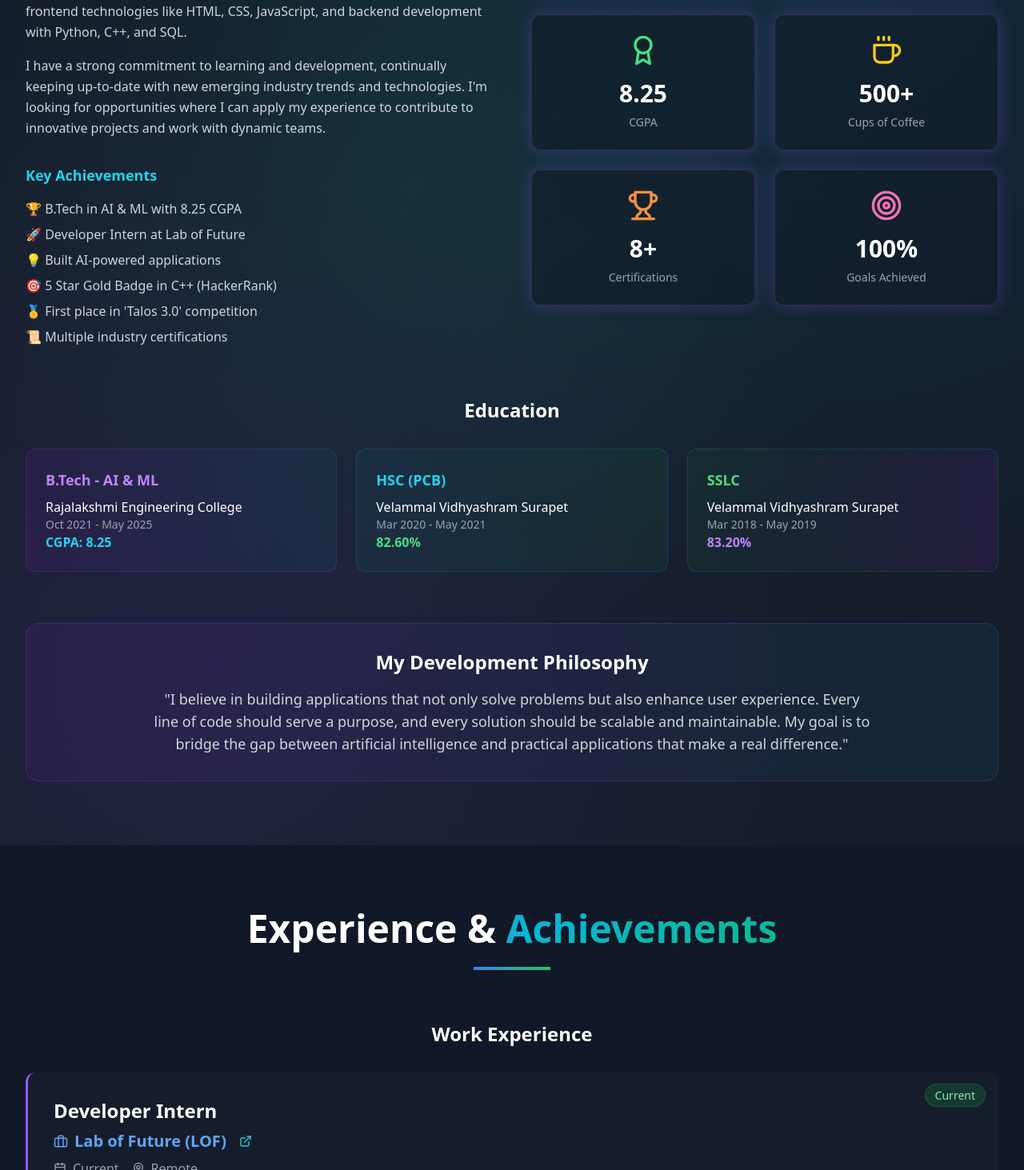
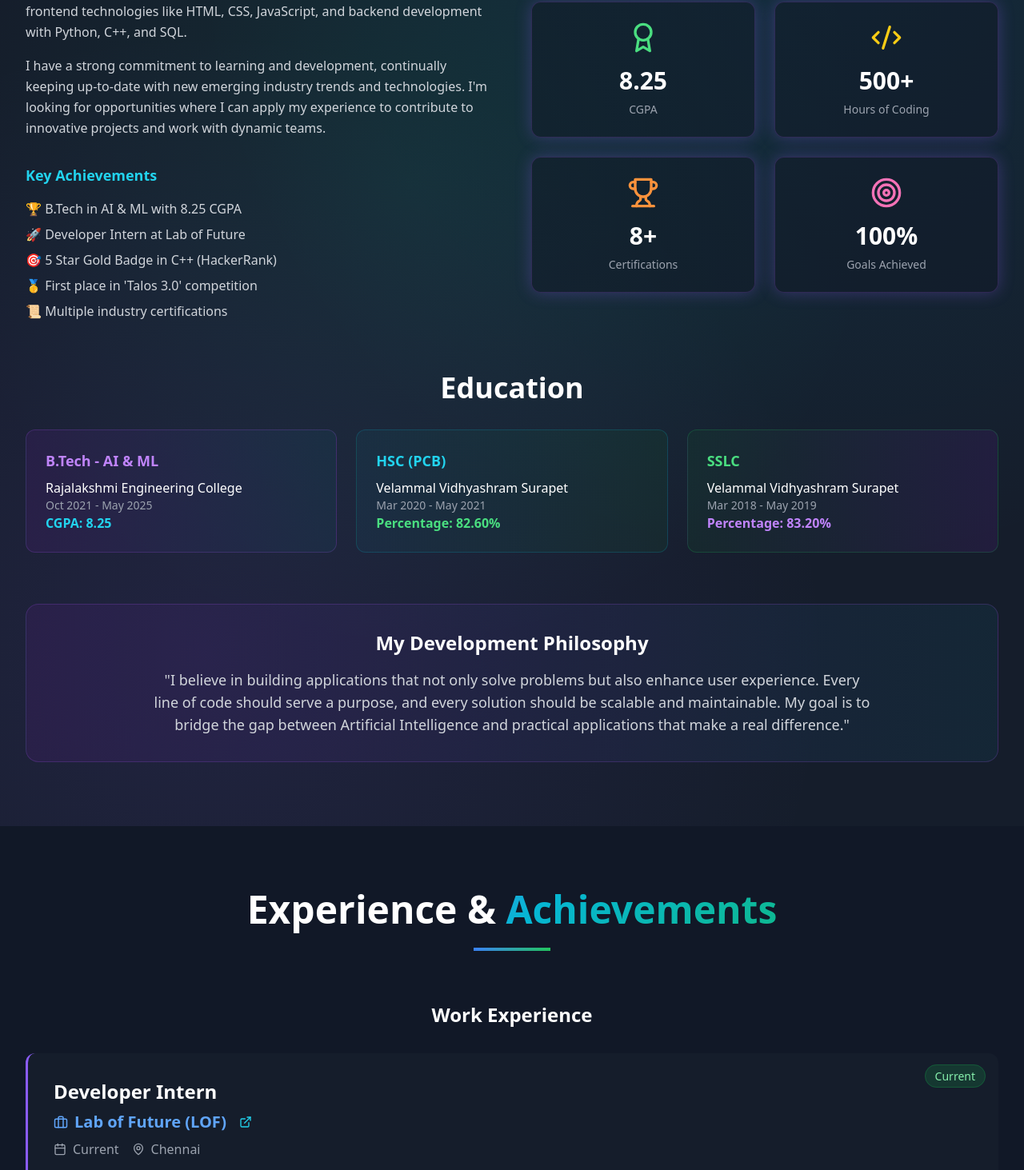
Before and after one commit to RanjithKumar100/My_Portfolio, a React (Vite) app: page / in a window 1280 px wide. Shown: the part 1247-2710 px from the top of the page at 80% size. Built offline with nearby package versions, Linux system fonts and the light colour scheme.

Commit message:
updated work progress

```diff
--- a/src/components/About.tsx
+++ b/src/components/About.tsx
@@ -1,13 +1,13 @@
 import React from 'react';
 import { motion } from 'framer-motion';
-import { Award, Users, Coffee, Code2, Trophy, Target } from 'lucide-react';
+import { Award, Users,FolderKanban, Code2, Computer, Trophy, Target } from 'lucide-react';
 
 const About = () => {
   const stats = [
-    { icon: Code2, label: 'Projects Completed', value: '10+', color: 'text-purple-400' },
-    { icon: Users, label: 'Technologies Mastered', value: '15+', color: 'text-cyan-400' },
+    { icon: FolderKanban, label: 'Projects Completed', value: '5+', color: 'text-purple-400' },
+    { icon: Computer, label: 'Technologies Mastered', value: '4+', color: 'text-cyan-400' },
     { icon: Award, label: 'CGPA', value: '8.25', color: 'text-green-400' },
-    { icon: Coffee, label: 'Cups of Coffee', value: '500+', color: 'text-yellow-400' },
+    { icon: Code2, label: 'Hours of Coding', value: '500+', color: 'text-yellow-400' },
     { icon: Trophy, label: 'Certifications', value: '8+', color: 'text-orange-400' },
     { icon: Target, label: 'Goals Achieved', value: '100%', color: 'text-pink-400' },
   ];
@@ -15,7 +15,6 @@ const About = () => {
   const achievements = [
     "🏆 B.Tech in AI & ML with 8.25 CGPA",
     "🚀 Developer Intern at Lab of Future",
-    "💡 Built AI-powered applications",
     "🎯 5 Star Gold Badge in C++ (HackerRank)",
     "🥇 First place in 'Talos 3.0' competition",
     "📜 Multiple industry certifications"
@@ -121,7 +120,7 @@ const About = () => {
           transition={{ duration: 0.8 }}
           className="mb-16"
         >
-          <h3 className="text-2xl font-bold text-center text-white mb-8">Education</h3>
+          <h3 className="text-4xl font-bold text-center text-white mb-8">Education</h3>
           <div className="grid md:grid-cols-3 gap-6">
             <div className="bg-gradient-to-r from-purple-900/20 to-cyan-900/20 p-6 rounded-xl border border-purple-500/20">
               <h4 className="text-lg font-semibold text-purple-400 mb-2">B.Tech - AI & ML</h4>
@@ -133,13 +132,13 @@ const About = () => {
               <h4 className="text-lg font-semibold text-cyan-400 mb-2">HSC (PCB)</h4>
               <p className="text-white font-medium">Velammal Vidhyashram Surapet</p>
               <p className="text-gray-400 text-sm">Mar 2020 - May 2021</p>
-              <p className="text-green-400 font-semibold">82.60%</p>
+              <p className="text-green-400 font-semibold">Percentage: 82.60%</p>
             </div>
             <div className="bg-gradient-to-r from-green-900/20 to-purple-900/20 p-6 rounded-xl border border-green-500/20">
               <h4 className="text-lg font-semibold text-green-400 mb-2">SSLC</h4>
               <p className="text-white font-medium">Velammal Vidhyashram Surapet</p>
               <p className="text-gray-400 text-sm">Mar 2018 - May 2019</p>
-              <p className="text-purple-400 font-semibold">83.20%</p>
+              <p className="text-purple-400 font-semibold">Percentage: 83.20%</p>
             </div>
           </div>
         </motion.div>
@@ -156,7 +155,7 @@ const About = () => {
           <p className="text-gray-300 text-lg max-w-4xl mx-auto">
             "I believe in building applications that not only solve problems but also enhance user experience.
             Every line of code should serve a purpose, and every solution should be scalable and maintainable.
-            My goal is to bridge the gap between artificial intelligence and practical applications that make a real difference."
+            My goal is to bridge the gap between Artificial Intelligence and practical applications that make a real difference."
           </p>
         </motion.div>
       </div>
--- a/src/components/Experience.tsx
+++ b/src/components/Experience.tsx
@@ -7,7 +7,7 @@ const Experience = () => {
     {
       title: 'Developer Intern',
       company: 'Lab of Future (LOF)',
-      location: 'Remote',
+      location: 'Chennai',
       period: 'Current',
       description: [
         'Currently working as a Developer at Lab of Future, contributing to real-world AI solutions',
@@ -70,11 +70,6 @@ const Experience = () => {
       description: 'Won first place in "Talos 3.0" (Cognitive Clues) at CIT college',
       type: 'Competition'
     },
-    {
-      title: 'Precise Energy 2022',
-      description: 'Participated in Olympiad and reached final stage',
-      type: 'Competition'
-    }
   ];
 
   return (
--- a/src/components/Hero.tsx
+++ b/src/components/Hero.tsx
@@ -58,13 +58,13 @@ const Hero = () => {
             transition={{ delay: 0.3, duration: 0.5 }}
           >
             <div className="relative">
-              <Sparkles className="text-purple-400 w-8 h-8" />
+              <Sparkles className="text-purple-400 w-10 h-10" />
               <motion.div
                 className="absolute inset-0"
                 animate={{ rotate: 360 }}
                 transition={{ duration: 3, repeat: Infinity, ease: "linear" }}
               >
-                <Sparkles className="text-cyan-400 w-8 h-8" />
+                <Sparkles className="text-cyan-400 w-10 h-10" />
               </motion.div>
             </div>
           </motion.div>
--- a/src/components/Navbar.tsx
+++ b/src/components/Navbar.tsx
@@ -56,7 +56,7 @@ const Navbar = () => {
               <div className="p-2 bg-gradient-to-r from-purple-600 to-cyan-600 rounded-lg">
                 <Brain className="w-6 h-6 text-white" />
               </div>
-              <span className="text-2xl font-bold gradient-text">Ranjith</span>
+              <span className="text-3xl font-bold gradient-text">Ranjith Kumar</span>
             </motion.div>
 
             {/* Desktop Navigation */}
--- a/src/components/Projects.tsx
+++ b/src/components/Projects.tsx
@@ -74,7 +74,7 @@ const Projects = () => {
     {
       title: 'Data Structures & Algorithms',
       description: 'Comprehensive implementation of various data structures and algorithms in C++ and Python. Includes sorting algorithms, graph algorithms, dynamic programming solutions, and competitive programming solutions.',
-      image: 'https://images.pexels.com/photos/574071/pexels-photo-574071.jpeg?auto=compress&cs=tinysrgb&w=800',
+      image: 'data_structures.png',
       technologies: ['C++', 'Python', 'Data Structures', 'Algorithms', 'Problem Solving'],
       github: 'https://github.com/RanjithKumar100/Coding-Problems',
       demo: 'https://demo-link.com',
```
Also changed, not shown: 1 other file (tests, documents, lock files or other folders).
